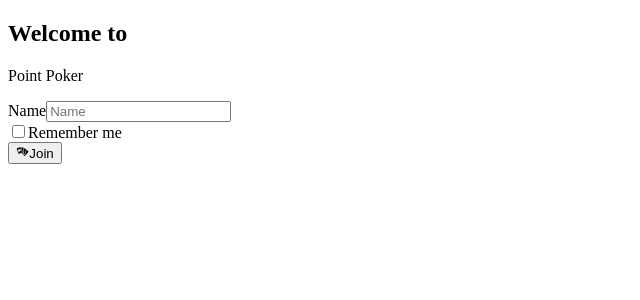
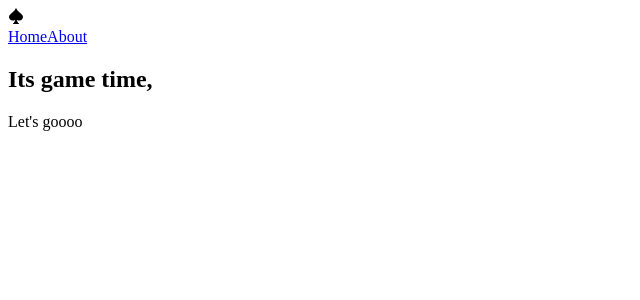
Before and after one commit to moosefaceee/point-poker, a React (Vite) app: page /game/1 in a window 1280 px wide. Shown: the top 300 px of the page, without its empty margins (0-640 px from the left). Built offline with nearby package versions, Linux system fonts and the light colour scheme.

Commit message:
feature(routing): implement routing and game page

```diff
--- a/package.json
+++ b/package.json
@@ -22,12 +22,17 @@
   },
   "dependencies": {
     "@hookform/resolvers": "^2.9.10",
+    "@tailwindcss/container-queries": "^0.1.0",
     "@tailwindcss/forms": "^0.5.3",
     "framer-motion": "^7.6.19",
+    "localforage": "^1.10.0",
+    "match-sorter": "^6.3.1",
     "react": "^18.2.0",
     "react-dom": "^18.2.0",
     "react-hook-form": "^7.40.0",
     "react-icons": "^4.7.1",
+    "react-router-dom": "^6.5.0",
+    "sort-by": "^1.2.0",
     "zod": "^3.19.1",
     "zustand": "^4.1.5"
   },
--- a/src/components/App.tsx
+++ /dev/null
@@ -1,9 +0,0 @@
-import Login from './Login';
-
-export function App() {
-  return (
-    <div className="bg-white">
-      <Login />
-    </div>
-  );
-}
--- /dev/null
+++ b/src/components/Navbar/index.tsx
@@ -0,0 +1,35 @@
+import { ImSpades } from 'react-icons/im'
+import { Link, Outlet } from 'react-router-dom'
+
+const Navbar = () => {
+  return (
+    <>
+      <nav className="bg-gradient-to-r from-purple-100 to-purple-500 text-white">
+        <div className="flex items-center justify-between px-12 py-4 w-full">
+          <div className="flex items-center">
+            <ImSpades className="fill-purple-700" />
+          </div>
+          <div className="flex items-center justify-between w-40">
+            <Link
+              to="/"
+              className="px-4 py-2 rounded-lg text-white hover:bg-white hover:text-purple-600"
+              aria-label="home"
+            >
+              Home
+            </Link>
+            <Link
+              to="/about"
+              className="px-4 py-2 rounded-lg text-white hover:bg-white hover:text-purple-600"
+              aria-label="about"
+            >
+              About
+            </Link>
+          </div>
+        </div>
+      </nav>
+      <Outlet />
+    </>
+  )
+}
+
+export default Navbar
--- /dev/null
+++ b/src/components/index.ts
@@ -0,0 +1,3 @@
+export { default as Avatar } from './Avatar'
+export { default as Navbar } from './Navbar'
+export { default as Toggle } from './Toggle'
--- a/src/index.tsx
+++ b/src/index.tsx
@@ -1,9 +1,29 @@
+import { Navbar } from 'components'
 import { createRoot } from 'react-dom/client'
+import { createBrowserRouter, RouterProvider } from 'react-router-dom'
+import { ErrorPage, Game, Login } from 'routes'
 import 'tailwindcss/tailwind.css'
-import { App } from 'components/App'
+// import { AppContext } from 'context';
 
 const container = document.getElementById('root') as HTMLDivElement
 
 const root = createRoot(container)
 
-root.render(<App />)
+const router = createBrowserRouter([
+  {
+    errorElement: <ErrorPage />,
+    element: <Navbar />,
+    children: [
+      {
+        path: '/',
+        element: <Login />,
+      },
+      {
+        path: '/game/:id',
+        element: <Game />,
+      },
+    ],
+  },
+])
+
+root.render(<RouterProvider router={router} />)
--- /dev/null
+++ b/src/routes/ErrorPage/index.tsx
@@ -0,0 +1,18 @@
+import { useRouteError } from 'react-router-dom'
+
+const ErrorPage = () => {
+  const error = useRouteError()
+
+  return (
+    <div id="error-page">
+      <h1>Oops!</h1>
+      <p>Sorry, an unexpected error has occurred.</p>
+      <p>
+        {/* @ts-expect-error, error type is unknown */}
+        <i>{error.statusText || error.message}</i>
+      </p>
+    </div>
+  )
+}
+
+export default ErrorPage
--- /dev/null
+++ b/src/routes/Game/index.tsx
@@ -0,0 +1,22 @@
+import { useUserStore } from 'state'
+
+const Game = () => {
+  const userStore = useUserStore()
+
+  return (
+    <div className="flex min-h-full h-[70vh] items-center justify-center p-12">
+      <div className="w-full max-w-md space-y-8">
+        <div className="text-center">
+          <h2 className="text-base font-semibold uppercase tracking-wide text-blue-600">
+            Its game time, {userStore.user.name}
+          </h2>
+          <p className="my-3 text-4xl font-bold text-gray-900 sm:text-5xl sm:tracking-tight lg:text-6xl">
+            Let's goooo
+          </p>
+        </div>
+      </div>
+    </div>
+  )
+}
+
+export default Game
--- a/src/components/Login/index.tsx
+++ b/src/routes/Login/index.tsx
@@ -1,6 +1,7 @@
 import { zodResolver } from '@hookform/resolvers/zod'
 import { useForm } from 'react-hook-form'
 import { GiPokerHand } from 'react-icons/gi'
+import { useNavigate } from 'react-router-dom'
 import { useUserStore } from 'state'
 import * as z from 'zod'
 
@@ -17,6 +18,7 @@ const defaultValues = {
 type LoginFormValues = typeof defaultValues
 
 export default function LoginForm() {
+  const nav = useNavigate()
   const userStore = useUserStore()
 
   const {
@@ -31,20 +33,21 @@ export default function LoginForm() {
   console.log('errors', errors)
 
   const onSubmit = ({ name, rememberMe }: LoginFormValues) => {
-    console.log('name', name)
-    console.log('rememberMe', rememberMe)
+    // 'name is required'
     if (!name) {
-      // 'name is required'
       return
     }
 
-    return userStore.setName(name, rememberMe)
+    userStore.setName(name, rememberMe)
+
+    // TODO: Create game
+    return nav(`/game/${123}`)
   }
 
   console.log('userStore.user', userStore.user)
 
   return (
-    <div className="flex min-h-full items-center justify-center py-12 px-4 sm:px-6 lg:px-8">
+    <div className="flex min-h-full h-[70vh] items-center justify-center p-12">
       <div className="w-full max-w-md space-y-8">
         <div className="text-center">
           <h2 className="text-base font-semibold uppercase tracking-wide text-blue-600">
@@ -65,7 +68,7 @@ export default function LoginForm() {
                 {...register('name')}
                 id="name"
                 required
-                className="relative block w-full appearance-none rounded-none rounded-t-md border border-gray-300 px-3 py-2 text-gray-900 placeholder-gray-500 focus:z-10 focus:border-violet-500 focus:outline-none focus:ring-violet-500 sm:text-sm"
+                className="relative block w-full appearance-none rounded-md border border-gray-300 px-3 py-2 text-gray-900 placeholder-gray-500 focus:z-10 focus:border-violet-500 focus:outline-none focus:ring-violet-500 sm:text-sm"
                 placeholder="Name"
               />
             </div>
--- /dev/null
+++ b/src/routes/index.ts
@@ -0,0 +1,3 @@
+export { default as ErrorPage } from './ErrorPage'
+export { default as Game } from './Game'
+export { default as Login } from './Login'
--- a/tailwind.config.js
+++ b/tailwind.config.js
@@ -3,9 +3,10 @@
 module.exports = {
   content: ['./src/**/*.{js,ts,jsx,tsx}'],
   theme: {
-    extend: {}
+    extend: {},
   },
   plugins: [
+    require('@tailwindcss/container-queries'),
     require('@tailwindcss/forms'),
-  ]
+  ],
 }
```
Also changed, not shown: src/components/test.tsx (deleted, +0 -26 lines), src/server.ts (deleted, +0 -75 lines), 1 other file (tests, documents, lock files or other folders).
